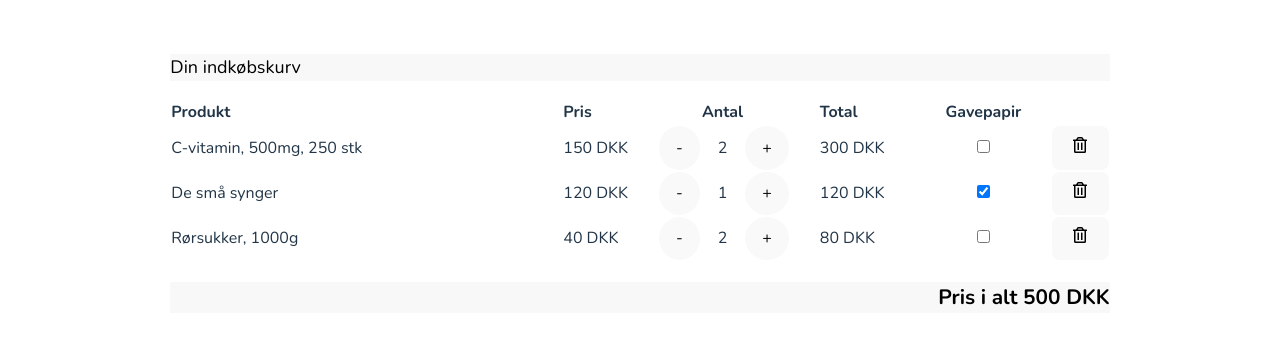
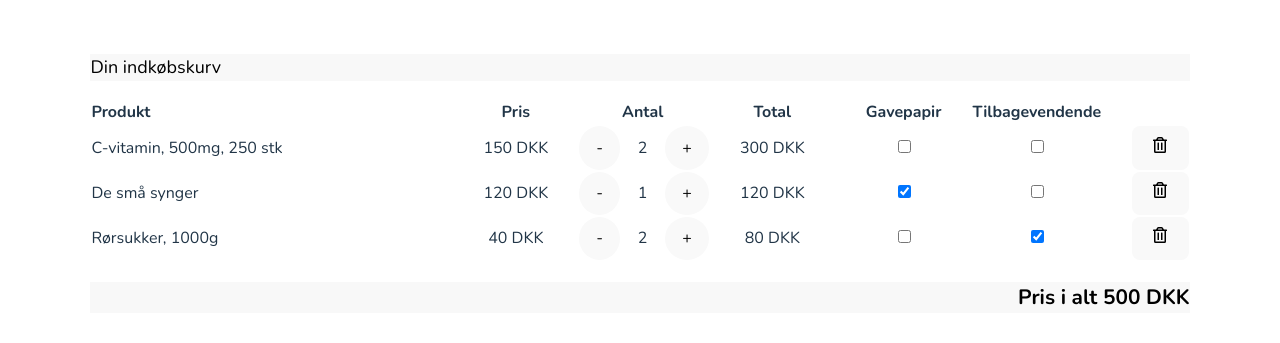
Before and after one commit to DTUSoftware/02363-Frontend-F23, a React (Vite) app: page / in a window 1280 px wide. Shown: the part 215-558 px from the top of the page. Built offline with nearby package versions, Linux system fonts and the light colour scheme.

Commit message:
Added recurringOrderSchedule

```diff
--- a/index.html
+++ b/index.html
@@ -4,7 +4,7 @@
     <meta charset="UTF-8" />
     <link rel="icon" type="image/svg+xml" href="/vite.svg" />
     <meta name="viewport" content="width=device-width, initial-scale=1.0" />
-    <title>Vite + React + TS</title>
+    <title>Indkøbskurv</title>
   </head>
   <body>
     <div id="root"></div>
--- a/src/ShoppingList.css
+++ b/src/ShoppingList.css
@@ -14,7 +14,7 @@
     padding-right: 200px;
 }
 
-.price {
+.price, .increment {
     padding-right: 30px;
 }
 
@@ -23,17 +23,12 @@
     text-align: center;
 }
 
-.increment {
-    padding-right: 30px;
-
-}
-
 .priceTotal {
     padding-right: 60px;
 
 }
 
-.giftwrapping {
+.giftwrapping, .recurringOrderSchedule {
     text-align: center;
     padding-right: 30px;
 
--- a/src/ShoppingList.tsx
+++ b/src/ShoppingList.tsx
@@ -23,12 +23,14 @@ const itemList = [
         product: products["vitamin-c-500-250"],
         quantity: 2,
         giftWrap: false,
+        recurringOrder: false
     },
-    { product: products["kids-songbook"], quantity: 1, giftWrap: true },
+    { product: products["kids-songbook"], quantity: 1, giftWrap: true, recurringOrder: false },
     {
         product: products["sugar-cane-1kg"],
         quantity: 2,
         giftWrap: false,
+        recurringOrder: true
     },
 ];
 
@@ -80,8 +82,16 @@ function ShoppingList() {
         0
     );
 
-    function recurringOrderSchedule() {
-        //TODO: Not sure about this one
+    function toggleRecurringOrderSchedule(index: number) {
+        setItems(
+            items.map((x, i) => {
+                if (i === index) {
+                    return { ...x, recurringOrder: !x.recurringOrder };
+                } else {
+                    return x;
+                }
+            })
+        );
     }
 
     const listEmpty = items === undefined || items.length == 0;
@@ -101,6 +111,7 @@ function ShoppingList() {
                                 <th> </th>
                                 <th className="priceTotal">Total</th>
                                 <th className="giftwrapping">Gavepapir</th>
+                                <th className="recurringOrderSchedule">Tilbagevendende</th>
                             </tr>
                         </thead>
                         <tbody>
@@ -143,6 +154,17 @@ function ShoppingList() {
                                             />
                                         </label>
                                     </td>
+                                    <td className="recurringOrderSchedule">
+                                        <label>
+                                            <input
+                                                type="checkbox"
+                                                checked={x.recurringOrder}
+                                                onChange={() =>
+                                                    toggleRecurringOrderSchedule(index)
+                                                }
+                                            />
+                                        </label>
+                                    </td>
                                     <td>
                                         <button
                                             onClick={() => removeItem(index)}
--- a/src/index.css
+++ b/src/index.css
@@ -25,7 +25,7 @@ p {
 
 table {
     table-layout: fixed;
-    text-align: left;
+    text-align: center;
     border-collapse: collapse;
 }
 
```
